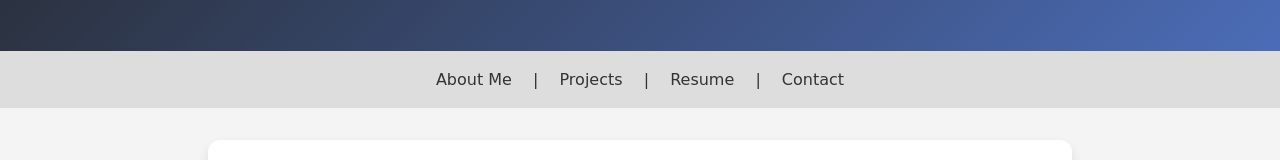
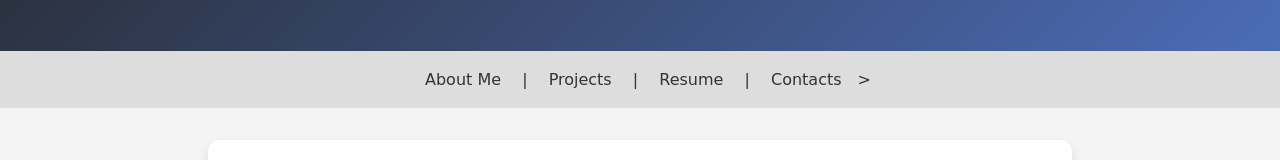
Before and after one commit to InfernalAether/Mechanical-Engineering-Portfolio, a plain HTML site: page contacts.html in a window 1280 px wide. Shown: the part 130-290 px from the top of the page. Drawn offline with Linux system fonts and the light colour scheme; a web font is replaced by a local one.

Commit message:
Update contacts.html

```diff
--- a/contacts.html
+++ b/contacts.html
@@ -17,7 +17,7 @@
     <a href="index.html">About Me</a> |
     <a href="projects.html">Projects</a> |
     <a href="resume.html">Resume</a> |
-    <a href="contact.html">Contact</a>
+    <a href="contacts.html">Contacts</a>>
   </nav>
 
   <section>
```
